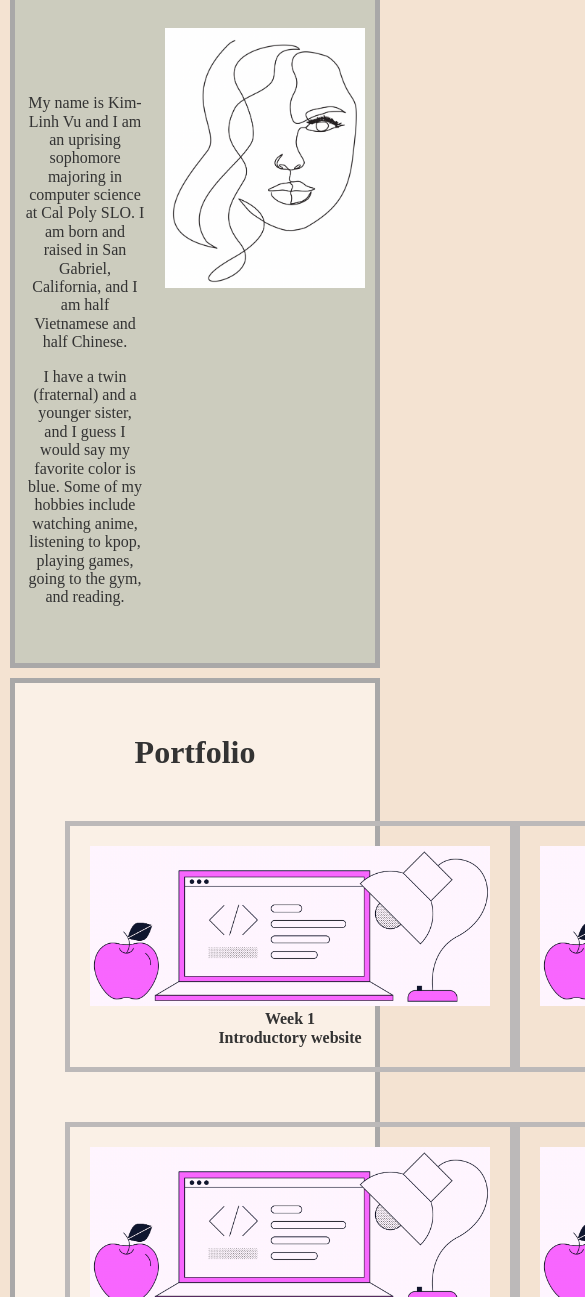
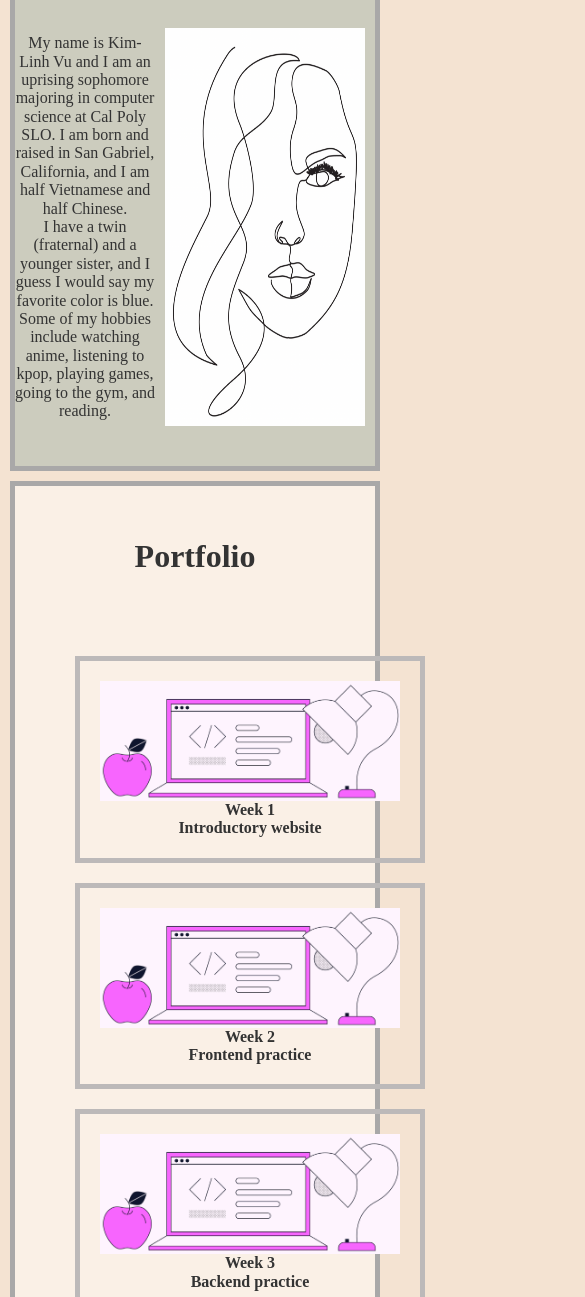
Before and after one commit to ncstiles/kims_website, a plain HTML site: page index.html in a window 390 px wide. Shown: the part 303-1600 px from the top of the page, 585 px wide, since content can reach past the window. Drawn offline with Linux system fonts and the light colour scheme; a script that the page names is missing.

Commit message:
Elements now responsive!

```diff
--- a/index.html
+++ b/index.html
@@ -22,19 +22,16 @@
                     <p>
                         My name is Kim-Linh Vu and I am an uprising sophomore majoring in computer science at Cal Poly SLO.
                         I am born and raised in San Gabriel, California, and I am half Vietnamese and half Chinese.
-                    </p>
-                    <p>
+                    </br>
                         I have a twin (fraternal) and a younger sister, and I guess I would say my favorite color is blue.
                         Some of my hobbies include watching anime, listening to kpop, playing games, going to the gym, and reading.
                     </p>
                 </div>
                 <div class="headshot">
-                    <img class='pfp' src="src/img/girl.png" alt="Girl line drawing">
+                    <img class='person-pic' src="src/img/girl.png" alt="Girl line drawing">
                 </div>
 
             </div>
-
-
         </div>
 
         <div class='white-beige categories'>
@@ -42,39 +39,34 @@
             <div id="all-projects">
 
                 <div class="project">
-                    <img class='pic' src="src/img/computer.png" alt="Project img placeholder">
+                    <img class='proj-pic' src="src/img/computer.png" alt="Project img placeholder">
                     <div class="project-type">Week 1 </div>
                     <div class="project-name">Introductory website</div>
                 </div>
                 <div class="project">
-                    <img class='pic' src="src/img/computer.png" alt="Project img placeholder">
+                    <img class='proj-pic' src="src/img/computer.png" alt="Project img placeholder">
                     <div class="project-type">Week 2 </div>
                     <div class="project-name">Frontend practice</div>
                 </div>
                 <div class="project">
-                    <img class='pic' src="src/img/computer.png" alt="Project img placeholder">
+                    <img class='proj-pic' src="src/img/computer.png" alt="Project img placeholder">
                     <div class="project-type"> Week 3</div>
                     <div class="project-name">Backend practice</div>
                 </div>
-
-           </div>
-
-           <div id="all-projects">
-
                 <div class="project">
-                <img class='pic' src="src/img/computer.png" alt="Project img placeholder">
+                    <img class='proj-pic' src="src/img/computer.png" alt="Project img placeholder">
                     <div class="project-type">Week 4 </div>
-                <div class="project-name">New project A</div>
+                    <div class="project-name">Insert new project</div>
                 </div>
                 <div class="project">
-                <img class='pic' src="src/img/computer.png" alt="Project img placeholder">
-                <div class="project-type"> Week 5 </div>
-                <div class="project-name">New project B</div>
+                    <img class='proj-pic' src="src/img/computer.png" alt="Project img placeholder">
+                    <div class="project-type">Week 5 </div>
+                    <div class="project-name">Big project here</div>
                 </div>
                 <div class="project">
-                <img class='pic' src="src/img/computer.png" alt="Project img placeholder">
-                <div class="project-type"> Week 6</div>
-                <div class="project-name">New project C</div>
+                    <img class='proj-pic' src="src/img/computer.png" alt="Project img placeholder">
+                    <div class="project-type"> Week 6 </div>
+                    <div class="project-name">Grand finale</div>
                 </div>
 
            </div>
--- a/src/css/style.css
+++ b/src/css/style.css
@@ -1,29 +1,21 @@
-.pic {
-    width: 400px;
-    height: auto;
-}
-
 body {
     background-color: #f4e3d2;
 }
 
 div {
     text-align: center;
+    display: flex;
     color: #333;
 }
 
 .categories {
-    box-sizing: border-box;
-    -moz-box-sizing: border-box;
-    -webkit-box-sizing: border-box;
-
+    flex-direction: column;
     border: 5px solid #a9a8a8;
     background: #d9dbda;
     margin: 10px;
     padding-top: 30px;
 
     padding-bottom: 30px;
-
 }
 
 .yellow-beige {
@@ -34,38 +26,39 @@ div {
     background-color: #faf0e6;
 }
 
-
-#all-projects {
-    display: flex;
-    justify-content: space-between;
-    margin: 50px;
+.proj-pic {
+    width: 300px;
+    height: auto;
 }
 
-.project {
-    padding: 20px;
-    border: 5px solid #bcb9b9;
-    font-weight: bold;
-
-}
-
-
-.pfp {
+.person-pic {
     width: 200px;
     height: auto;
     padding: 10px;
 }
 
-.paragraph {
-    padding: 10px;
-    margin-top: 50px;
+#biography {
+    justify-content: space-between;
+    align-items: center;
 }
 
 
-.header {
-    display:block;
+
+#all-projects {
+    justify-content: space-between;
+    margin: 50px;
+    flex-wrap: wrap;
+    align-items: center;
 }
 
 
-.flex {
-    display:flex;
+.project {
+    align-items: center;
+    justify-content: center;
+    flex-direction: column;
+    padding: 20px;
+    border: 5px solid #bcb9b9;
+    font-weight: bold;
+    margin: 10px;
+    flex-shrink: 0;
 }
--- a/src/js/main.js
+++ /dev/null
@@ -1 +0,0 @@
-// alert('jello world');
```
Lines whose indentation alone changed are shown as unchanged.
